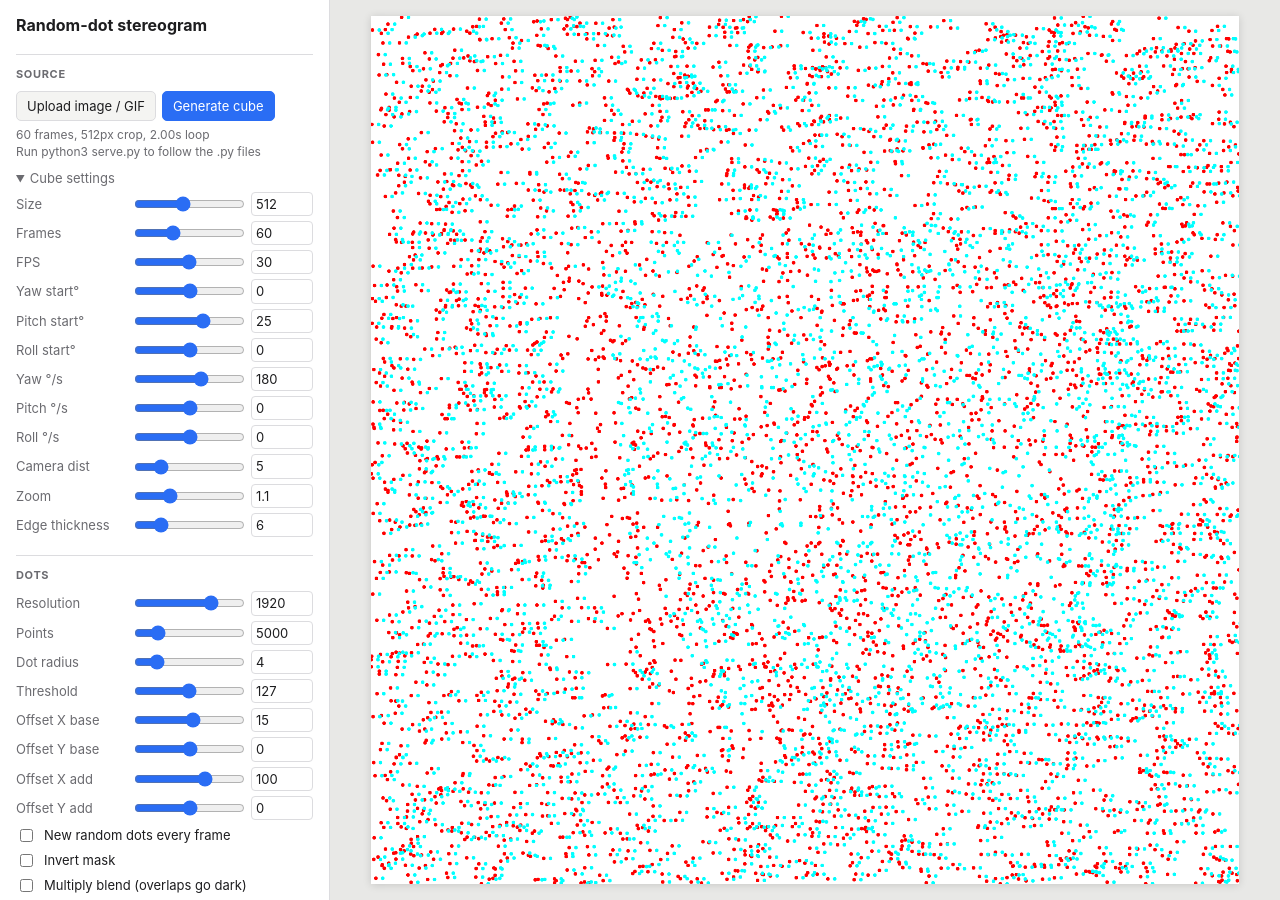
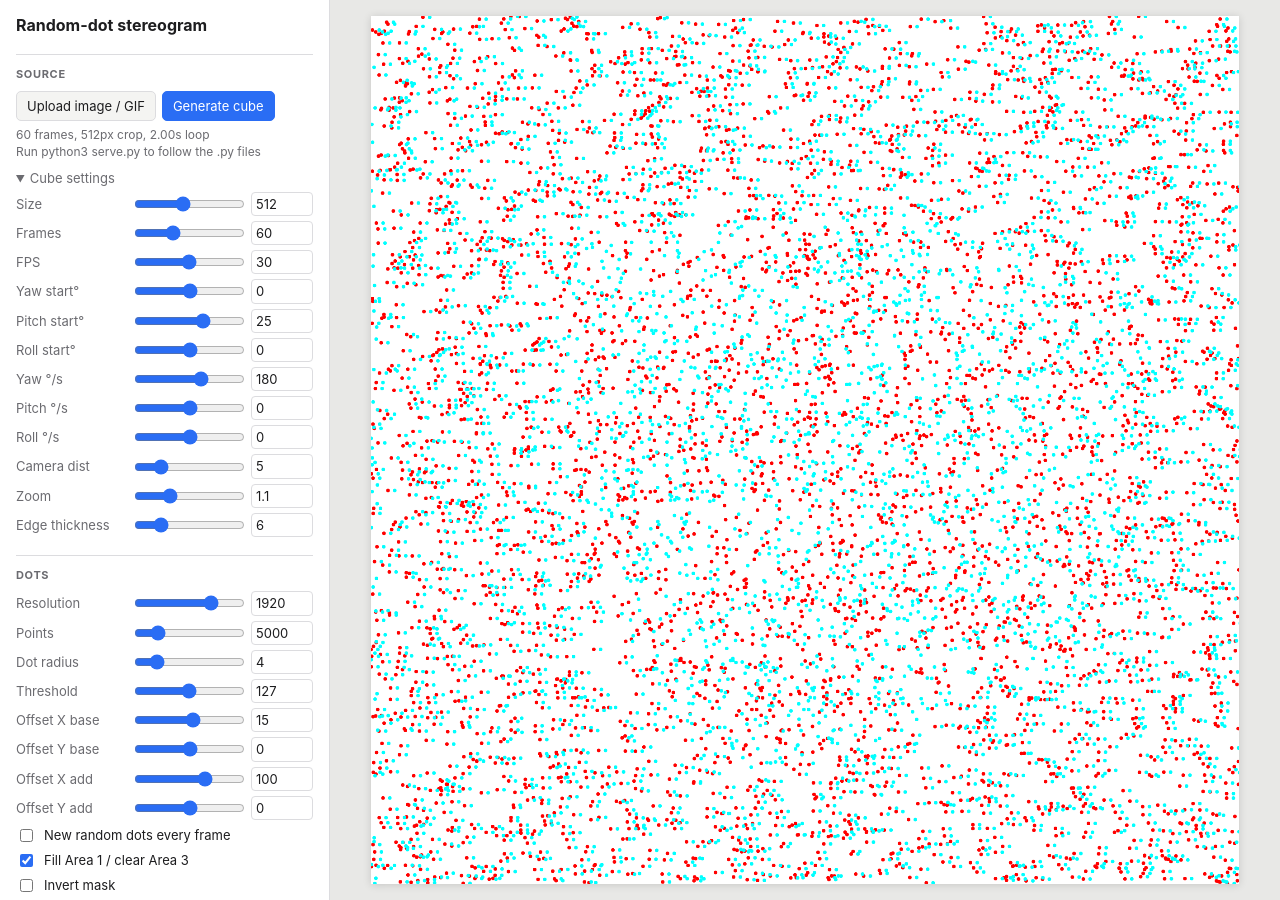
Before and after one commit to rohan-tan-bhowmik/rohan-tan-bhowmik.github.io, a Jekyll site: the page art/rds/index.html, which Jekyll copies as it is, in a window 1280 px wide. Built offline with Jekyll 4.4.1, drawn with Linux system fonts in a browser that asks for light colours; part of the change alters nothing that is shown.

Commit message:
RDS viewer: fill Area 1 and clear Area 3 (slide method)
Co-Authored-By: Claude Opus 5.5 <noreply@anthropic.com>

```diff
--- a/art/rds/index.html
+++ b/art/rds/index.html
@@ -89,6 +89,8 @@
   <h2>Dots</h2>
   <div id="dotParams"></div>
   <label class="check"><input type="checkbox" id="newDots"> New random dots every frame</label>
+  <label class="check" title="Slide method: remove background dots where the shape lands, fill the spot it left with new dots">
+    <input type="checkbox" id="fix" checked> Fill Area 1 / clear Area 3</label>
   <label class="check"><input type="checkbox" id="invert"> Invert mask</label>
   <label class="check"><input type="checkbox" id="multiply"> Multiply blend (overlaps go dark)</label>
   <div class="btns"><button id="reseed">Re-roll dots</button></div>
@@ -137,7 +139,7 @@ function addParam(parent, key, label, min, max, step, val, onChange) {
 let frames = [];        // [{lum: Uint8Array, img: canvas, dur: ms}]
 let maskSize = 0;       // width/height of each lum array
 let srcKind = null;     // 'cube' | 'file'
-let ptsX, ptsY;
+let ptsX, ptsY, fillX, fillY;   // fill* = spare dots used to fill Area 1
 let frameIdx = 0, playing = true, dirty = true, lastSwitch = 0;
 
 const out = $('out');
@@ -147,7 +149,11 @@ const ctx = out.getContext('2d');
 function regenPoints() {
   const n = P.count, r = P.res;
   ptsX = new Float32Array(n); ptsY = new Float32Array(n);
-  for (let i = 0; i < n; i++) { ptsX[i] = Math.random() * r; ptsY[i] = Math.random() * r; }
+  fillX = new Float32Array(n); fillY = new Float32Array(n);
+  for (let i = 0; i < n; i++) {
+    ptsX[i] = Math.random() * r; ptsY[i] = Math.random() * r;
+    fillX[i] = Math.random() * r; fillY[i] = Math.random() * r;
+  }
   dirty = true;
 }
 
@@ -161,7 +167,7 @@ addParam($('dotParams'), 'oyb', 'Offset Y base', -200, 200, 1, 0, D);
 addParam($('dotParams'), 'oxa', 'Offset X add', -300, 300, 1, 100, D);
 addParam($('dotParams'), 'oya', 'Offset Y add', -300, 300, 1, 0, D);
 addParam($('playParams'), 'fps', 'FPS (0 = source)', 0, 60, 1, 0, null);
-['invert', 'multiply'].forEach(id => $(id).addEventListener('change', D));
+['invert', 'multiply', 'fix'].forEach(id => $(id).addEventListener('change', D));
 $('view').addEventListener('change', D);
 $('reseed').onclick = regenPoints;
 
@@ -413,13 +419,26 @@ function render() {
   for (let i = 0; i < n; i++) { ctx.moveTo(ptsX[i] + r, ptsY[i]); ctx.arc(ptsX[i], ptsY[i], r, 0, 6.2832); }
   ctx.fill();
 
+  // Cyan = red dots, with the shape's dots shifted by the extra offset.
+  // With the fix (slide method): drop background dots where the shape lands (Area 3)
+  // and fill the spot it moved away from with spare dots (Area 1).
+  const fix = $('fix').checked;
+  const inM = (x, y) => x >= 0 && y >= 0 && x < R && y < R &&
+    (lum[((y * scale) | 0) * M + ((x * scale) | 0)] > thr) !== inv;
+  const dot = (x, y) => { ctx.moveTo(x + r, y); ctx.arc(x, y, r, 0, 6.2832); };
   ctx.fillStyle = '#00ffff';
   ctx.beginPath();
   for (let i = 0; i < n; i++) {
-    const mx = Math.min(M - 1, (ptsX[i] * scale) | 0), my = Math.min(M - 1, (ptsY[i] * scale) | 0);
-    const inside = (lum[my * M + mx] > thr) !== inv;
-    const x = ptsX[i] + (inside ? dx1 : dx0), y = ptsY[i] + (inside ? dy1 : dy0);
-    ctx.moveTo(x + r, y); ctx.arc(x, y, r, 0, 6.2832);
+    const x = ptsX[i], y = ptsY[i];
+    if (inM(x, y)) dot(x + dx1, y + dy1);
+    else if (!fix || !inM(x - P.oxa, y - P.oya)) dot(x + dx0, y + dy0);
+  }
+  if (fix) {
+    for (let i = 0; i < n; i++) {
+      const x = fillX[i], y = fillY[i], sx = x - dx0, sy = y - dy0;
+      const noBg = sx < 0 || sy < 0 || sx >= R || sy >= R || inM(sx, sy);
+      if (noBg && !inM(x - dx1, y - dy1)) dot(x, y);
+    }
   }
   ctx.fill();
 }
@@ -598,6 +617,7 @@ async function pollConfig() {
     stKey = sk;
     applyMap(s, ST_MAP);
     if (typeof s.new_dots_each_frame === 'boolean') $('newDots').checked = s.new_dots_each_frame;
+    if (typeof s.fix_areas === 'boolean') $('fix').checked = s.fix_areas;
   }
   const ck = JSON.stringify(c);
   if (ck !== cubeKey) {
```
